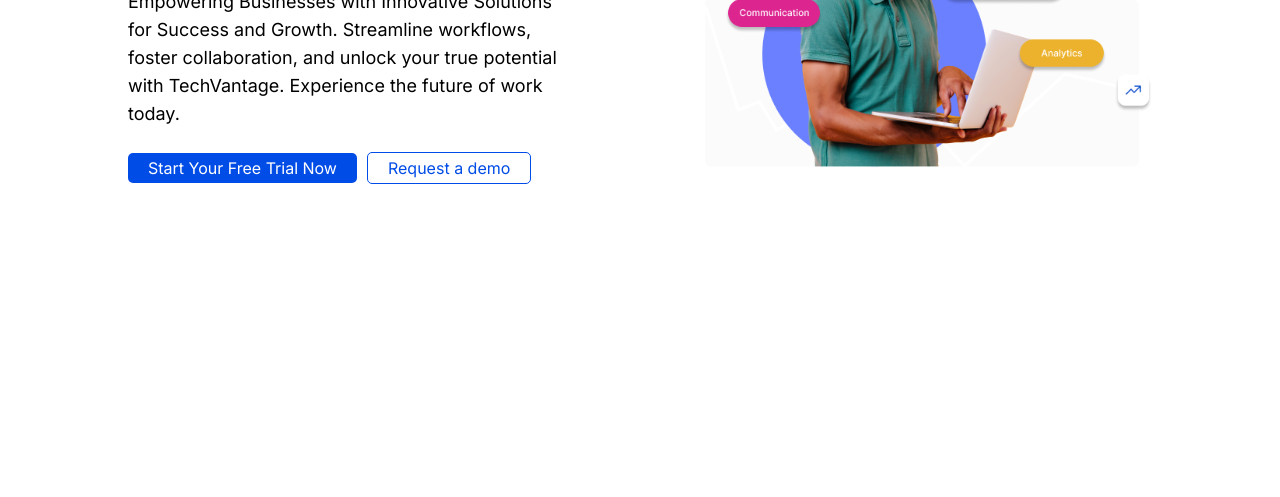
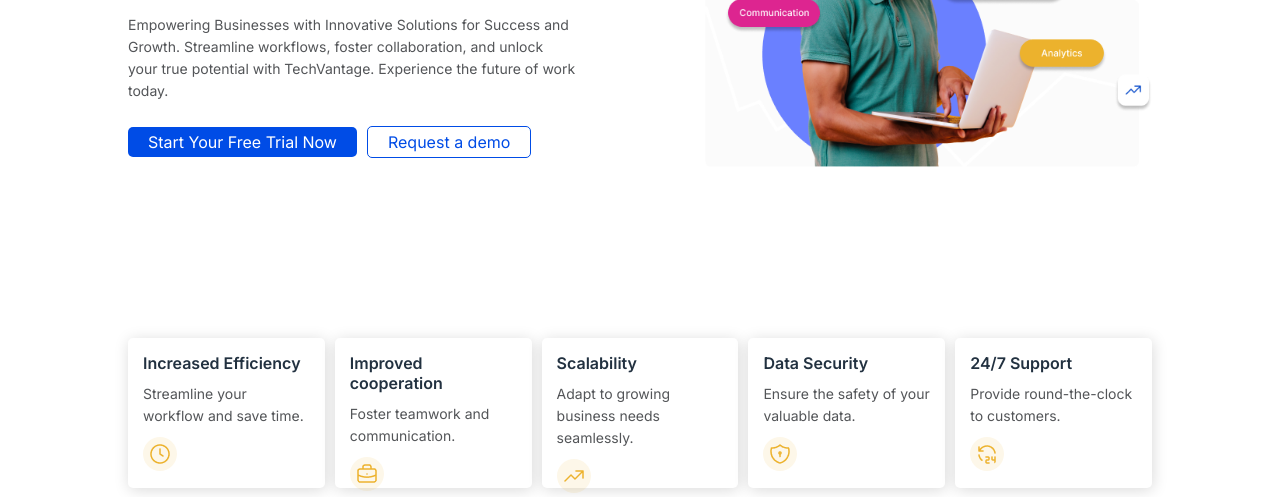
Before and after one commit to MD-Moniruzzaman-Arafat/TechVantage, a plain HTML site: page index.html in a window 1280 px wide. Shown: the part 362-859 px from the top of the page. Before the commit the page ends 800 px from the top, so only its background shows below. Drawn offline with Linux system fonts and the light colour scheme.

Commit message:
card section

```diff
--- a/index.html
+++ b/index.html
@@ -72,6 +72,36 @@
                         </div>
                   </div>
             </section>
+
+            <section id="card-section">
+                  <div id="card-container">
+                        <div class="card">
+                              <h1>Increased Efficiency</h1>
+                              <p>Streamline your workflow and save time.</p>
+                              <img src="./image/Frame.png" alt="">
+                        </div>
+                        <div class="card">
+                              <h1>Improved cooperation</h1>
+                              <p>Foster teamwork and communication.</p>
+                              <img src="./image/Frame (1).png" alt="">
+                        </div>
+                        <div class="card">
+                              <h1>Scalability</h1>
+                              <p>Adapt to growing business needs seamlessly.</p>
+                              <img src="./image/Frame (3).png" alt="">
+                        </div>
+                        <div class="card">
+                              <h1>Data Security</h1>
+                              <p>Ensure the safety of your valuable data.</p>
+                              <img src="./image/Frame (4).png" alt="">
+                        </div>
+                        <div class="card">
+                              <h1>24/7 Support</h1>
+                              <p>Provide round-the-clock to customers.</p>
+                              <img src="./image/Frame (5).png" alt="">
+                        </div>
+                  </div>
+            </section>
       </main>
 
       <!-- footer section -->
--- a/style.css
+++ b/style.css
@@ -69,6 +69,7 @@ main {
       margin: auto;
 }
 
+/* slider section */
 #slider-section {}
 
 #slider-container {
@@ -87,9 +88,12 @@ main {
 }
 
 #slider-content p {
-      font-size: 18px;
-      line-height: 28px;
+      color: #535558;
+      line-height: 22px;
+      font-size: 14px;
+      font-style: normal;
       font-weight: 400;
+      line-height: 22px;
       margin: 30px 0;
 }
 
@@ -125,3 +129,40 @@ main {
       cursor: pointer;
       margin-left: 10px;
 }
+
+/* card section */
+#card-container {
+      display: flex;
+      gap: 10px;
+}
+
+.card {
+      width: 200px;
+      height: 120px;
+      border-radius: 5px;
+      background: #FFF;
+      box-shadow: 1px 2px 15px 0px rgba(0, 0, 0, 0.15);
+      padding: 15px;
+}
+
+.card h1 {
+      color: #223140;
+      font-size: 16px;
+      font-weight: 600;
+}
+
+.card p {
+      color: #535558;
+      line-height: 22px;
+      font-size: 14px;
+      font-style: normal;
+      font-weight: 400;
+      line-height: 22px;
+      margin: 10px 0;
+}
+
+.card img {
+      background-color: #ECB22D1A;
+      border-radius: 50%;
+      padding: 5px;
+}
```
Also changed, not shown: image/Frame (1).png (added), image/Frame (3).png (added), image/Frame (4).png (added), image/Frame (5).png (added), image/Frame.png (added).
